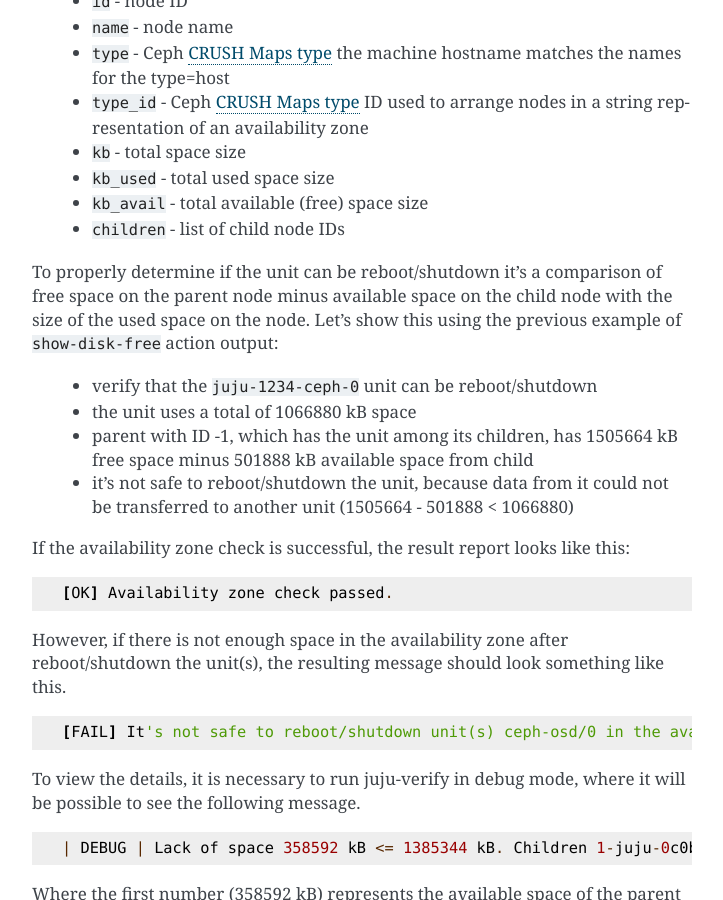
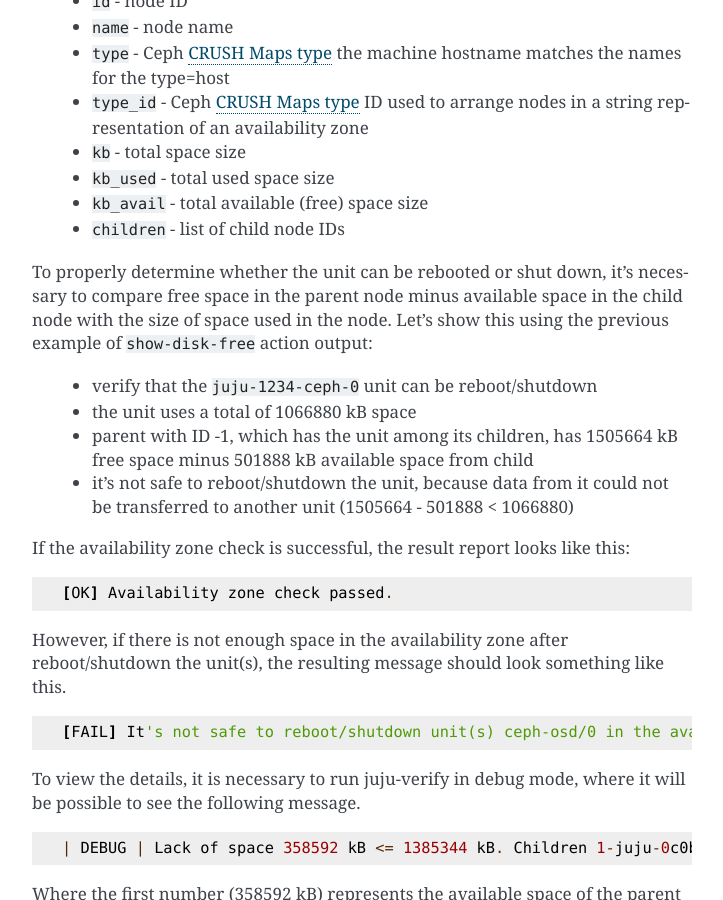
Before and after one commit to canonical/juju-verify, a Sphinx documentation site: the page built from docs/verifiers/ceph-osd.rst, in a window 1280 px wide and 900 px high, scrolled down 3992 px. Shown: the whole window, without its empty margins (388-1111 px from the left). Built offline with Sphinx 7.4.7, drawn with Linux system fonts in a browser that asks for light colours; pages that are not in the unit, such as notebooks, are missing from menus.

Commit message:
re-phrase docs

```diff
--- a/docs/verifiers/ceph-osd.rst
+++ b/docs/verifiers/ceph-osd.rst
@@ -182,9 +182,9 @@ as follows (only the parts used are described):
  - ``kb_avail`` - total available (free) space size
  - ``children`` - list of child node IDs
 
-To properly determine if the unit can be reboot/shutdown it's a comparison of
-free space on the parent node minus available space on the child node with the size
-of the used space on the node. Let's show this using the previous example of
+To properly determine whether the unit can be rebooted  or shut down, it's necessary to
+compare free space in the parent node minus available space in the child node with the
+size of space used in the node. Let's show this using the previous example of
 ``show-disk-free`` action output:
 
   - verify that the ``juju-1234-ceph-0`` unit can be reboot/shutdown
```
